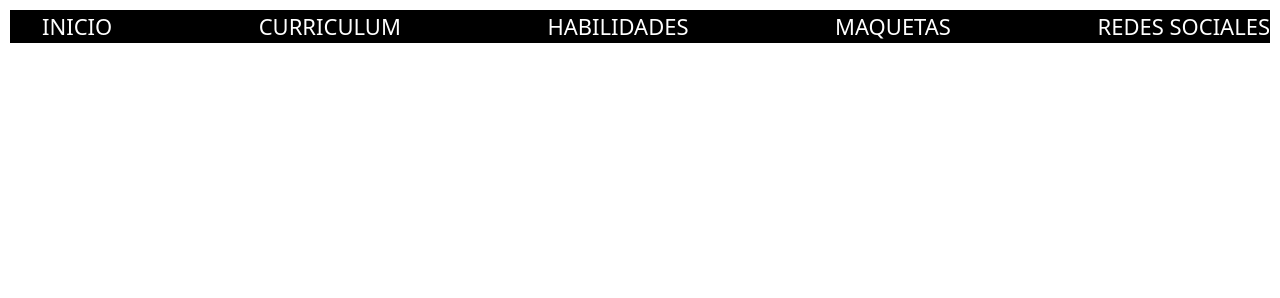
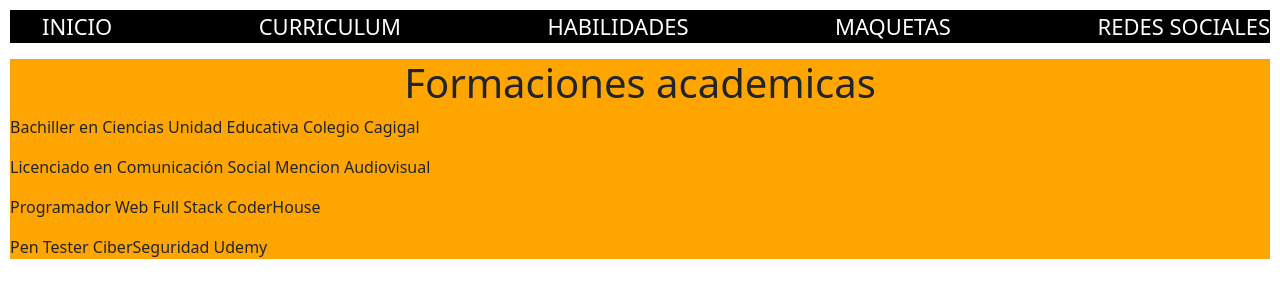
Before and after one commit to Damm0590/proyecto.final, a website: page html/curriculum.html in a window 1280 px wide. Drawn offline with nearby package versions, Linux system fonts and the light colour scheme.

Commit message:
tercer commit agregar css y paginas de habilidades y cv

```diff
--- a/html/curriculum.html
+++ b/html/curriculum.html
@@ -1,42 +1,63 @@
 <!DOCTYPE html>
 <html lang="es">
   <head>
-    <meta charset="UTF-8">
-    <meta http-equiv="X-UA-Compatible" content="IE=edge">
-    <meta name="viewport" content="width=device-width, initial-scale=1.0">
+    <meta charset="UTF-8" />
+    <meta http-equiv="X-UA-Compatible" content="IE=edge" />
+    <meta name="viewport" content="width=device-width, initial-scale=1.0" />
     <title>Portafolio Daniel Muñoz</title>
     <!-- BOOSTRAP CSS only -->
-<link href="https://cdn.jsdelivr.net/npm/bootstrap@5.2.0/dist/css/bootstrap.min.css" rel="stylesheet" integrity="sha384-gH2yIJqKdNHPEq0n4Mqa/HGKIhSkIHeL5AyhkYV8i59U5AR6csBvApHHNl/vI1Bx" crossorigin="anonymous">
+    <link
+      href="https://cdn.jsdelivr.net/npm/bootstrap@5.2.0/dist/css/bootstrap.min.css"
+      rel="stylesheet"
+      integrity="sha384-gH2yIJqKdNHPEq0n4Mqa/HGKIhSkIHeL5AyhkYV8i59U5AR6csBvApHHNl/vI1Bx"
+      crossorigin="anonymous"
+    />
     <!-- CSS -->
-<link rel="stylesheet" href="/css/estilo.css">
+    <link rel="stylesheet" href="/css/estilo.css" />
     <!-- Animaciones -->
-<link href="https://unpkg.com/aos@2.3.1/dist/aos.css" rel="stylesheet">
+    <link href="https://unpkg.com/aos@2.3.1/dist/aos.css" rel="stylesheet" />
   </head>
   <body>
     <!-- Emcabezado -->
     <header>
       <ul>
-            <li><a href="index.html"></a>Inicio</li>
-            <li><a href="/html/curriculum.html"></a>Curriculum</li>
-            <li><a href="/html/habilidades.html"></a>Habilidades</li>
-            <li><a href="/html/maquetas.html"></a>Maquetas</li>
-            <li><a href="html/redes.html"></a>Redes Sociales</li>
+        <li><a href="/index.html">Inicio</a></li>
+        <li><a href="/html/curriculum.html">Curriculum</a></li>
+        <li><a href="/html/habilidades.html">Habilidades</a></li>
+        <li><a href="/html/maquetas.html">Maquetas</a></li>
+        <li><a href="/html/redes.html">Redes Sociales</a></li>
       </ul>
     </header>
     <!-- Contenido principal -->
     <main>
-
+      <h1>Formaciones academicas</h1>
+      <section>
+          <p class="texto1">Bachiller en Ciencias Unidad Educativa Colegio Cagigal</p>
+          <p class="texto2">Licenciado en Comunicación Social Mencion Audiovisual</p>
+          <p class="texto1">Programador Web Full Stack CoderHouse</p>
+          <p class="texto2">Pen Tester CiberSeguridad Udemy</p>
+      </section>
     </main>
     <!-- Footer -->
     <footer>
       <ul>
-            <li><a href="#"><i class="bi bi-instagram"></i></a></li>
-            <li><a href="#"><i class="bi bi-linkedin"></i></a></li>
-            <li><a href="#"><i class="bi bi-github"></i></a></li>
+        <li>
+          <a href="#"><i class="bi bi-instagram"></i></a>
+        </li>
+        <li>
+          <a href="#"><i class="bi bi-linkedin"></i></a>
+        </li>
+        <li>
+          <a href="#"><i class="bi bi-github"></i></a>
+        </li>
       </ul>
     </footer>
     <!-- JavaScript Bundle with Popper -->
-<script src="https://cdn.jsdelivr.net/npm/bootstrap@5.2.0/dist/js/bootstrap.bundle.min.js" integrity="sha384-A3rJD856KowSb7dwlZdYEkO39Gagi7vIsF0jrRAoQmDKKtQBHUuLZ9AsSv4jD4Xa" crossorigin="anonymous"></script>
+    <script
+      src="https://cdn.jsdelivr.net/npm/bootstrap@5.2.0/dist/js/bootstrap.bundle.min.js"
+      integrity="sha384-A3rJD856KowSb7dwlZdYEkO39Gagi7vIsF0jrRAoQmDKKtQBHUuLZ9AsSv4jD4Xa"
+      crossorigin="anonymous"
+    ></script>
     <!-- Animaciones -->
     <script>
       AOS.init();
--- a/scss/estilo.scss
+++ b/scss/estilo.scss
@@ -1,18 +1,21 @@
 //COMPILADOR SASS
 
-/*HTML FONDO*/
+//HTML FONDO
+/**************************************HTML FONDO**************************************/
 body {
     margin: 5px;
     padding: 5px;
 }
 
-/*HEADER*/
+//HEADER
+/**************************************HEADER**************************************/
 
 header {
     background-color: black;
 }
 
-/*NAV BAR*/
+//NAV BAR
+/**************************************NAV BAR**************************************/
 
 ul {
     display: flex;
@@ -28,14 +31,31 @@ li {
     text-transform: uppercase;
 }
 
-/*FOOTER*/
+a {
+    text-decoration: none;
+    color: white;
+}
+
+//MAIN
+/**************************************MAIN**************************************/
+main {
+    background-color: orange;
+    color: black bold 5px;
+}
+h1 {
+    text-align: center;
+    color: 5px white bold;
+}
+
+//FOOTER
+/**************************************FOOTER**************************************/
 
 footer {
-    background-color: rgb(39, 55, 70);
+    background-color: darkcyan;
 }
 
-//pagina habilidades
-
+//PAGINA HABILIDADES
+/**************************************PAGINA HABILIDADES**************************************/
 ul {
     display: flex;
     align-content: center;
@@ -45,6 +65,26 @@ div {
     display: inline-block;
     justify-content: space-evenly;
     align-items: center;
-    border: 5px rgb(211, 84, 0) bold;
+}
 
+//PAGINA CURRICULUM
+/*************************************PAGINA CURRICULUM**************************************/
+
+.texto1 {
+    background-color: 5px grey bold;
+    border: 5px;
+    p {
+        color: black bold 5px;
+    }
 }
+
+.texto2 {
+    background-color: 5px grey bold;
+    border: 5px;
+    p {
+        color: black bold 5px;
+    }
+}
+
+/**************************************MAQUETAS*************************************/
+/**************************************REDES**************************************/
```
Also changed, not shown: html/habilidades.html (+6 -5 lines), html/maquetas.html (+5 -5 lines), html/redes.html (+5 -5 lines), index.html (+6 -6 lines), package.json (+234 -3 lines), css/estilo.css, img/javascript logo.png, 1 other file. Lines whose indentation alone changed are shown as unchanged.
